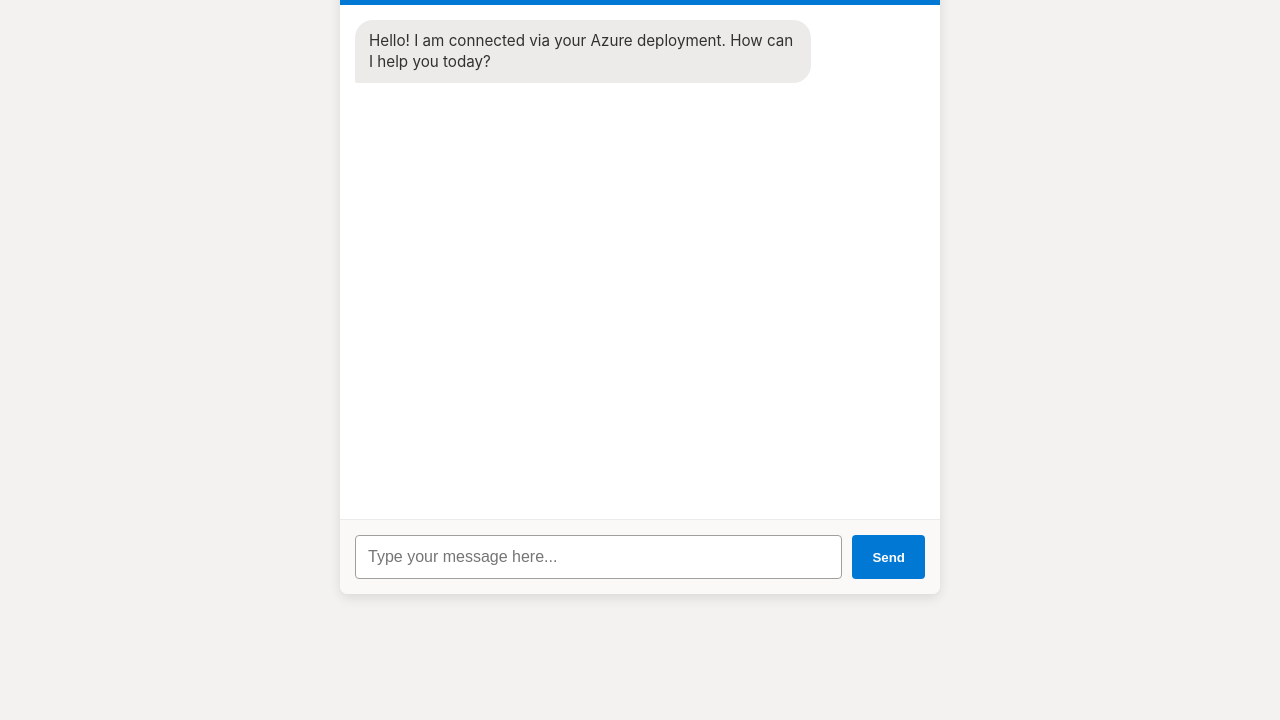
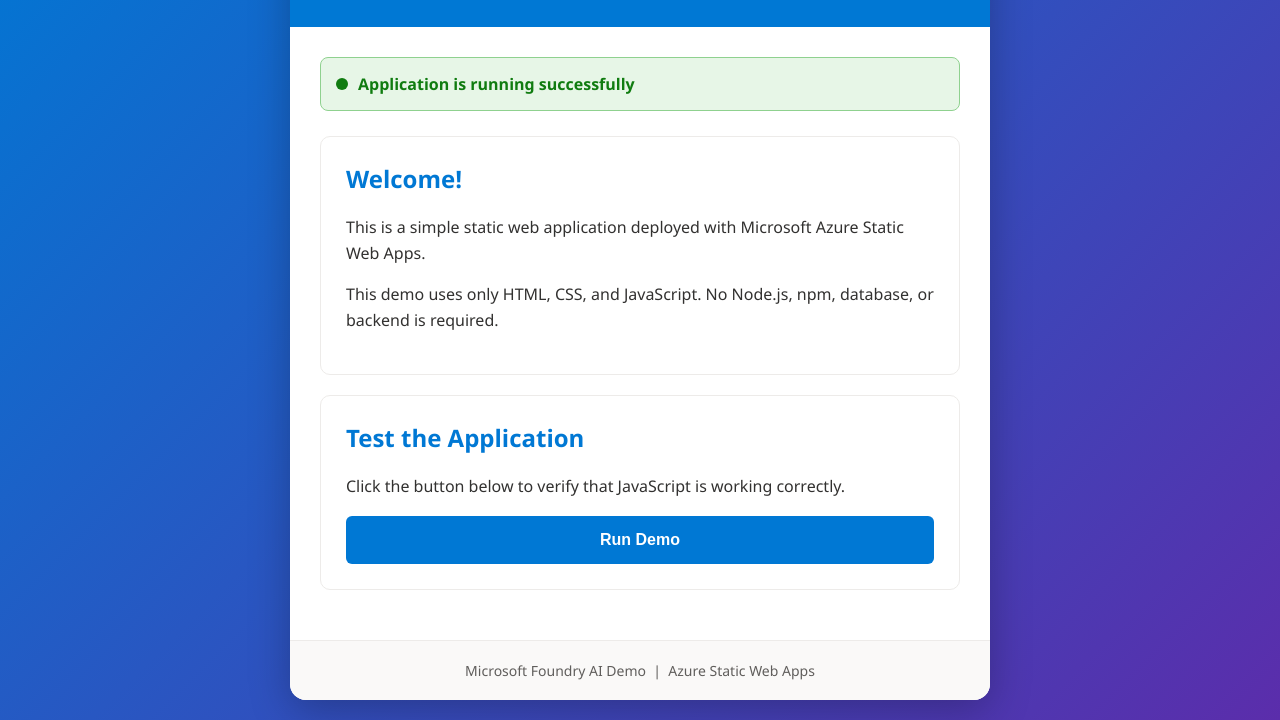
Before and after one commit to aafetorgbor/azure-static-web-app, a plain HTML site: page index.html in a window 1280 px wide. Shown: the part 126-846 px from the top of the page. Before the commit the page ends 800 px from the top, so only its background shows below. Drawn offline with Linux system fonts and the light colour scheme.

Commit message:
Refactor HTML structure and styles for demo page

```diff
--- a/index.html
+++ b/index.html
@@ -1,201 +1,182 @@
-<!DOCTYPE html>
-<html lang="en">
-<head>
-    <meta charset="UTF-8">
-    <meta name="viewport" content="width=device-width, initial-scale=1.0">
-    <title>Microsoft Foundry AI Demo</title>
+<!DOCTYPE html> <html lang="en"> <head> <meta charset="UTF-8"> <meta name="viewport" content="width=device-width, initial-scale=1.0"> <title>Microsoft Foundry AI Demo</title>
 <style>
-        :root {
-            --primary: #0078d4; /* Microsoft Blue */
-            --bg: #f3f2f1;
-            --chat-bg: #ffffff;
-            --text: #323130;
+    * {
+        box-sizing: border-box;
     }
 
     body {
-            font-family: -apple-system, BlinkMacSystemFont, "Segoe UI", Roboto, sans-serif;
-            background-color: var(--bg);
-            color: var(--text);
         margin: 0;
+        min-height: 100vh;
+        font-family: "Segoe UI", Arial, sans-serif;
+        background: linear-gradient(135deg, #0078d4, #5b2dab);
         display: flex;
         justify-content: center;
         align-items: center;
-            height: 100vh;
+        padding: 20px;
+        color: #323130;
     }
 
-        .chat-container {
+    .container {
         width: 100%;
-            max-width: 600px;
-            height: 80vh;
-            background: var(--chat-bg);
-            border-radius: 8px;
-            box-shadow: 0 4px 12px rgba(0,0,0,0.1);
-            display: flex;
-            flex-direction: column;
+        max-width: 700px;
+        background: white;
+        border-radius: 16px;
+        box-shadow: 0 10px 40px rgba(0, 0, 0, 0.25);
         overflow: hidden;
     }
 
-        .chat-header {
-            background-color: var(--primary);
+    .header {
+        background: #0078d4;
         color: white;
-            padding: 15px;
-            font-weight: bold;
-            font-size: 1.1rem;
+        padding: 30px;
+        text-align: center;
     }
 
-        .chat-messages {
-            flex: 1;
-            padding: 15px;
-            overflow-y: auto;
-            display: flex;
-            flex-direction: column;
-            gap: 10px;
+    .header h1 {
+        margin: 0 0 10px;
+        font-size: 30px;
     }
 
-        .message {
-            max-width: 75%;
-            padding: 10px 14px;
-            border-radius: 18px;
-            font-size: 0.95rem;
-            line-height: 1.4;
+    .header p {
+        margin: 0;
+        font-size: 16px;
+        opacity: 0.9;
     }
 
-        .message.user {
-            background-color: var(--primary);
-            color: white;
-            align-self: flex-end;
-            border-bottom-right-radius: 2px;
+    .content {
+        padding: 30px;
     }
 
-        .message.ai {
-            background-color: #edebe9;
-            color: var(--text);
-            align-self: flex-start;
-            border-bottom-left-radius: 2px;
+    .status {
+        display: flex;
+        align-items: center;
+        gap: 10px;
+        padding: 15px;
+        margin-bottom: 25px;
+        background: #e7f6e7;
+        border: 1px solid #8fd18f;
+        border-radius: 8px;
+        color: #107c10;
     }
 
-        .chat-input-area {
-            display: flex;
-            padding: 15px;
-            border-top: 1px solid #edebe9;
-            gap: 10px;
-            background: #faf9f8;
+    .status-dot {
+        width: 12px;
+        height: 12px;
+        background: #107c10;
+        border-radius: 50%;
     }
 
-        input[type="text"] {
-            flex: 1;
-            padding: 12px;
-            border: 1px solid #a19f9d;
-            border-radius: 4px;
-            outline: none;
-            font-size: 1rem;
+    .card {
+        border: 1px solid #edebe9;
+        border-radius: 10px;
+        padding: 25px;
+        margin-bottom: 20px;
     }
 
-        input[type="text"]:focus {
-            border-color: var(--primary);
+    .card h2 {
+        margin-top: 0;
+        color: #0078d4;
+    }
+
+    .card p {
+        line-height: 1.6;
     }
 
     button {
-            background-color: var(--primary);
+        width: 100%;
+        padding: 15px;
+        background: #0078d4;
         color: white;
         border: none;
-            padding: 0 20px;
-            border-radius: 4px;
+        border-radius: 6px;
+        font-size: 16px;
         font-weight: bold;
         cursor: pointer;
-            transition: background 0.2s;
     }
 
     button:hover {
-            background-color: #106ebe;
+        background: #106ebe;
     }
 
-        button:disabled {
-            background-color: #c8c6c4;
-            cursor: not-allowed;
+    #result {
+        display: none;
+        margin-top: 20px;
+        padding: 15px;
+        background: #f3f2f1;
+        border-radius: 8px;
+        color: #323130;
+    }
+
+    .footer {
+        text-align: center;
+        padding: 20px;
+        background: #faf9f8;
+        border-top: 1px solid #edebe9;
+        color: #605e5c;
+        font-size: 14px;
     }
 </style>
-</head>
-<body>
 
-    <div class="chat-container">
-        <div class="chat-header">🌐 Microsoft Foundry AI Demo</div>
-        <div class="chat-messages" id="chatMessages">
-            <div class="message ai">Hello! I am connected via your Azure deployment. How can I help you today?</div>
+</head> <body>
+<div class="container">
+
+    <div class="header">
+        <h1>🌐 Microsoft Foundry AI Demo</h1>
+        <p>Azure Static Web Apps</p>
     </div>
-        <form class="chat-input-area" id="chatForm">
-            <input type="text" id="userInput" placeholder="Type your message here..." autocomplete="off" required>
-            <button type="submit" id="sendBtn">Send</button>
-        </form>
+
+    <div class="content">
+
+        <div class="status">
+            <div class="status-dot"></div>
+            <strong>Application is running successfully</strong>
+        </div>
+
+        <div class="card">
+            <h2>Welcome!</h2>
+
+            <p>
+                This is a simple static web application deployed with
+                Microsoft Azure Static Web Apps.
+            </p>
+
+            <p>
+                This demo uses only HTML, CSS, and JavaScript.
+                No Node.js, npm, database, or backend is required.
+            </p>
+        </div>
+
+        <div class="card">
+            <h2>Test the Application</h2>
+
+            <p>
+                Click the button below to verify that JavaScript is
+                working correctly.
+            </p>
+
+            <button onclick="runDemo()">
+                Run Demo
+            </button>
+
+            <div id="result">
+                ✅ Success! Your static web application is working correctly.
+            </div>
+        </div>
+
+    </div>
+
+    <div class="footer">
+        Microsoft Foundry AI Demo &nbsp;|&nbsp; Azure Static Web Apps
+    </div>
+
 </div>
 
 <script>
-        const chatMessages = document.getElementById('chatMessages');
-        const chatForm = document.getElementById('chatForm');
-        const userInput = document.getElementById('userInput');
-        const sendBtn = document.getElementById('sendBtn');
+    function runDemo() {
+        const result = document.getElementById("result");
 
-        // Helper to append messages to the screen
-        function appendMessage(text, sender) {
-            const messageDiv = document.createElement('div');
-            messageDiv.classList.add('message', sender);
-            messageDiv.textContent = text;
-            chatMessages.appendChild(messageDiv);
-            chatMessages.scrollTop = chatMessages.scrollHeight; // Auto-scroll to bottom
+        result.style.display = "block";
     }
+</script>
 
-        chatForm.addEventListener('submit', async (e) => {
-            e.preventDefault();
-            const messageText = userInput.value.trim();
-            if (!messageText) return;
-
-            // 1. Display user message
-            appendMessage(messageText, 'user');
-            userInput.value = '';
-
-            // Disable UI while waiting for response
-            userInput.disabled = true;
-            sendBtn.disabled = true;
-
-            // 2. Add a temporary loading text from AI
-            const loadingDiv = document.createElement('div');
-            loadingDiv.classList.add('message', 'ai');
-            loadingDiv.textContent = 'Thinking...';
-            chatMessages.appendChild(loadingDiv);
-
-            try {
-                // 3. Call your Azure backend API
-                // Note: /api/chat assumes you use Azure Functions or an App Service route mapping.
-                const response = await fetch('/api/chat', {
-                    method: 'POST',
-                    headers: {
-                        'Content-Type': 'application/json'
-                    },
-                    body: JSON.stringify({ message: messageText })
-                });
-
-                if (!response.ok) {
-                    throw new Error('Network response was not ok');
-                }
-
-                const data = await response.json();
-
-                // Remove loading indicator and show real text
-                loadingDiv.remove();
-                appendMessage(data.reply, 'ai');
-
-            </style>
-            } catch (error) {
-                console.error('Error fetching AI response:', error);
-                loadingDiv.remove();
-                appendMessage('Sorry, I encountered an error connecting to the AI backend.', 'ai');
-            } finally {
-                // Re-enable UI
-                userInput.disabled = false;
-                sendBtn.disabled = false;
-                userInput.focus();
-            }
-        });
-    </script>
-</body>
-</html>
+</body> </html>
```
Lines whose indentation alone changed are shown as unchanged.
